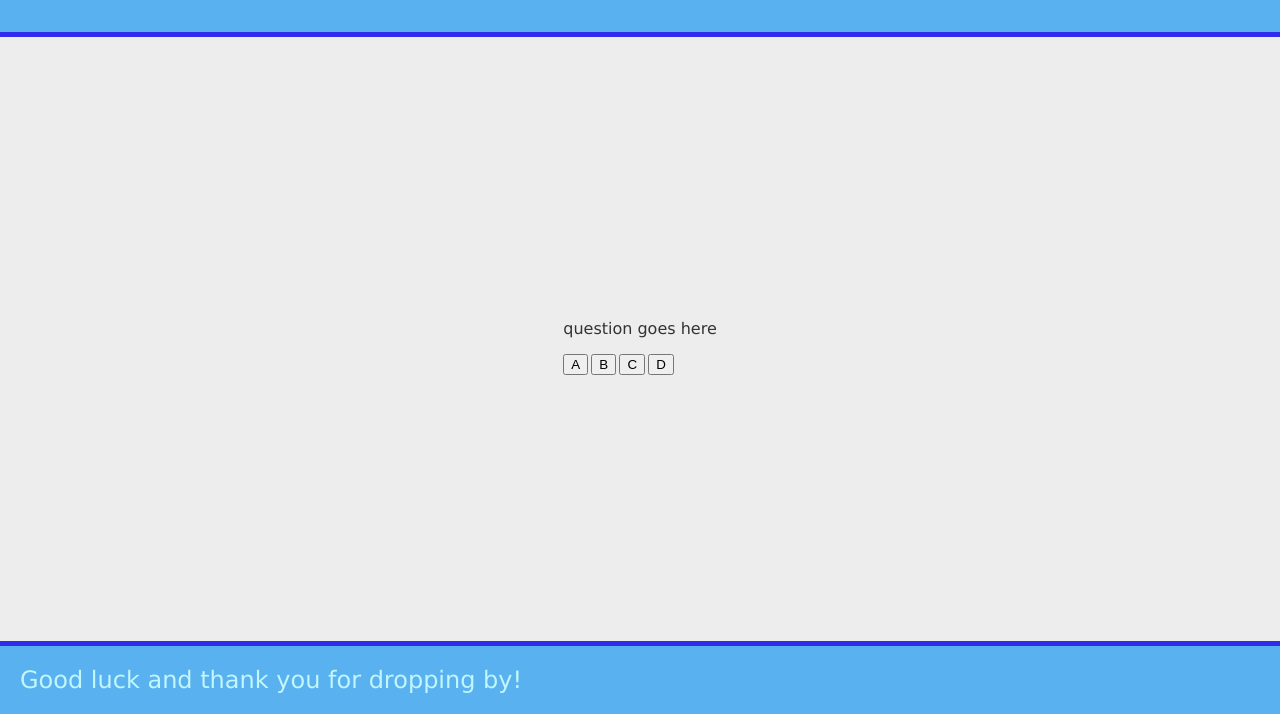
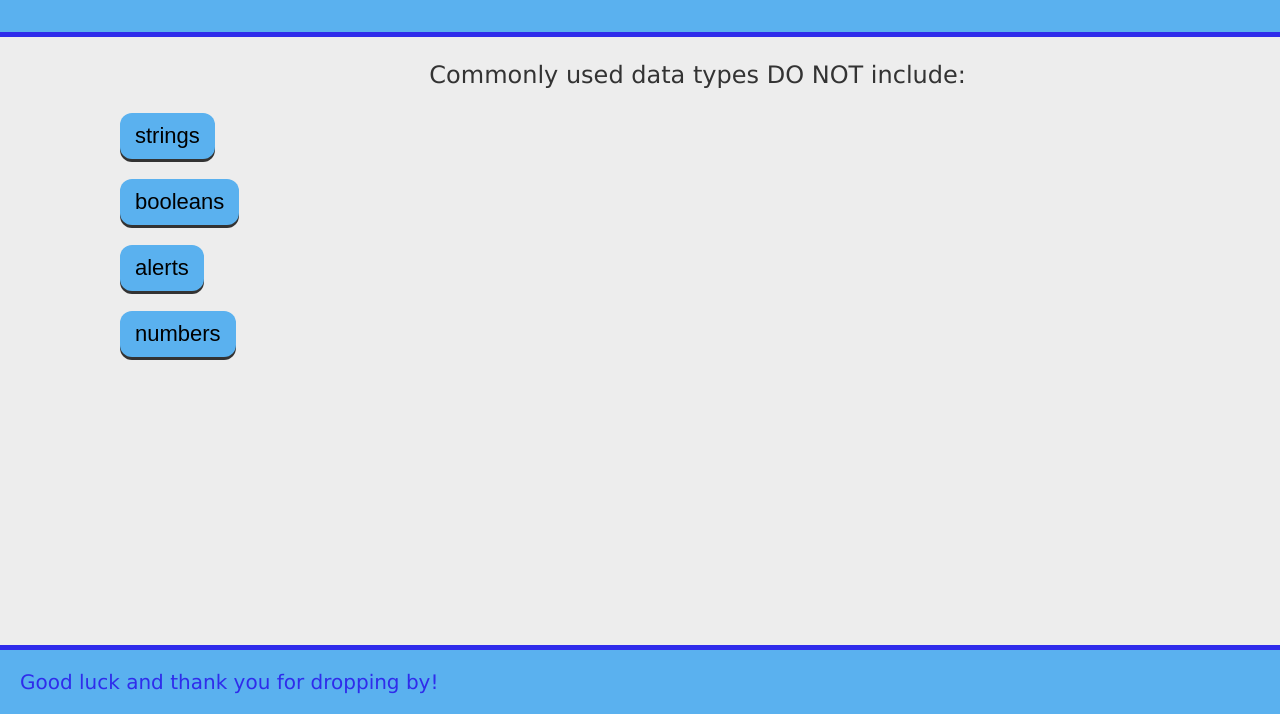
Before and after one commit to mendezhector16/code-quiz, a plain HTML site: page index.html in a window 1280 px wide. Both pictures are taken after a click on the button "Start Quiz". Shown: the part 86-800 px from the top of the page. Drawn offline with Linux system fonts and the light colour scheme.

Commit message:
fixed bug with accessing questionsin the array

```diff
--- a/assets/css/style.css
+++ b/assets/css/style.css
@@ -27,10 +27,14 @@
     padding: 30px 25px;
     border-bottom: 5px solid var(--primary);
   }
+  p {
+    font-size: 2.4rem;
+    text-align: center;
+  }
 
   p,
   li {
-    font-size: 1.6rem;
+    font-size: 2.4rem;
     text-align: center;
   }
 
@@ -40,26 +44,11 @@
     flex-wrap: wrap;
   }
 
-  form input {
-    outline: none;
-    border: none;
-    padding: 12px;
-    width: 100%;
-    font-size: 2.2rem;
-    border: 2px solid var(--grey);
-    border-radius: 12px;
-  }
-
-  form .form-group {
-    margin: 10px 6px 10px 0;
-    flex: 1;
-  }
-
   footer {
     width: 100%;
     background: var(--secondary);
-    color: var(--tertiary);
-    font-size: 2.4rem;
+    color: var(--primary);
+    font-size: 2rem;
     padding: 20px;
     border-top: 5px solid var(--primary);
   }
@@ -76,7 +65,8 @@
     display: flex;
     flex-wrap: wrap;
     justify-content: center;
-    margin: 25px auto;
+    font-size: 2rem;
+    margin: auto 60px;
     width: 95%;
   }
 
@@ -87,9 +77,10 @@
     flex-wrap: wrap;
     justify-content: center;
     padding: 10px 15px;
-    background: var(--primary);
+    background: var(--secondary);
     font-size: 2.2rem;
     border-radius: 12px;
+    margin-bottom: 20px;
     top: -3px;
     box-shadow: 0 3px var(--grey);
   }
--- a/assets/js/script.js
+++ b/assets/js/script.js
@@ -10,70 +10,86 @@ var answerDEl = document.querySelector("#choiceD");
 
 //quiz questions with anwers
 var quizQuestion = [{
-    question: "Commonly used data types DO NOT include:",
-    answers: {
-        a: "strings",
-        b: "booleans",
-        c: "alerts",
-        d: "numbers",
-    },
-    correctAnswer: "d"
+    question:"Commonly used data types DO NOT include:",
+    a:"strings",
+    b:"booleans",
+    c:"alerts",
+    d:"numbers",
+    correctAnswer:"d"
 },
 {
-    question: "The condition in an if/else statement is enclosed with ____________.",
-    answers: {
-        a: "quotes",
-        b: "curly brackets",
-        c: "parenthesis",
-        d: "square brackets",
-    },
-    correctAnswer: "b"
+    question:"The condition in an if/else statement is enclosed with ____________.",
+    a:"quotes",
+    b:"curly brackets",
+    c:"parenthesis",
+    d:"square brackets",
+    correctAnswer:"b"
 },
 {
     question: "Arrays in Java Script can be used to store __________.",
-    answers: {
-        a: "numbers and strings",
-        b: "other arrays",
-        c: "booleans",
-        d: "all of the above",
-    },
-    correctAnswer: "d"
+    a:"numbers and strings",
+    b:"other arrays",
+    c:"booleans",
+    d:"all of the above",
+    correctAnswer:"d"
 },
 {
-    question: "String values must be enclosd within _________ when being assigned to variables.",
-    answers: {
-        a: "commas",
-        b: "curly brackets",
-        c: "quotes",
-        d: "parenthesis",
-    },
-    correctAnswer: "c"
+    question:"String values must be enclosd within _________ when being assigned to variables.",
+    a:"commas",
+    b:"curly brackets",
+    c:"quotes",
+    d:"parenthesis",
+    correctAnswer:"c"
 },
 {
-    question: "A very useful tool used during development and debugging for printing content to the debugger is:",
-    answers: {
-        a: "JavaScript",
-        b: "terminal/bash",
-        c: "for loops",
-        d: "console.log",
-    },
+    question:"A very useful tool used during development and debugging for printing content to the debugger is:",
+    a:"JavaScript",
+    b:"terminal/bash",
+    c:"for loops",
+    d:"console.log",
     correctAnswer: "d"
 }];
 
+var i = 0;
+var lastQuestion = quizQuestion.length
+var points = 0
+
 var startQuiz = function() {
     console.log("start quiz");
+
+    displayQuizQuestion();
+
+};
+
+var displayQuizQuestion = function() {
     introDisplayEl.setAttribute("style", "display:none");
 
     quizDisplaEl.setAttribute("style", "display:initial");
 
-    for (var i = 0; i < quizQuestion.length; i++) {
-        var currentQuestion = quizQuestion[i];
+    var currentQuestion = quizQuestion[i];
 
-    }
-
+    quizQuestionDisplayEl.innerHTML = currentQuestion.question,
+    answerAEl.innerHTML = currentQuestion.a,
+    answerBEl.innerHTML = currentQuestion.b,
+    answerCEl.innerHTML = currentQuestion.c,
+    answerDEl.innerHTML = currentQuestion.d;
 };
 
+var checkAnswer = function(answer) {
+    var correct = quizQuestion[i].correctAnswer;
 
+    if (answer === correct && i !== lastQuestion) {
+        // score++;
+        window.alert("you are doing great sweety!");
+        i++;
+        displayQuizQuestion();
+    }
+    else {
+        window.alert("WRONG!!!!")
+        i++;
+        displayQuizQuestion();
+    }
+}
 //append quiz questions
 
 //alert if questions are wrong
--- a/index.html
+++ b/index.html
@@ -19,15 +19,15 @@
         <button class="btn" id="start-btn" type="submit">Start Quiz</button>
         </div>
 
-        <div id="quiz">
+        <div class="page-content" id="quiz">
             <!-- <div id="timer">Time Left on This Quiz: </div> -->
-            <div id="question">
-                <p>question goes here</p>
+            <div>
+                <p id="question">question goes here</p>
             </div>
-            <button id="choiceA" onclick="checkAnswer('a')">A</button>
-            <button id="choiceB" onclick="checkAnswer('b')">B</button>
-            <button id="choiceC" onclick="checkAnswer('c')">C</button>
-            <button id="choiceD" onclick="checkAnswer('d')">D</button>
+            <button class="btn" id="choiceA">A</button>
+            <button class="btn" id="choiceB" onclick="checkAnswer('b')">B</button>
+            <button class="btn" id="choiceC" onclick="checkAnswer('c')">C</button>
+            <button class="btn" id="choiceD" onclick="checkAnswer('d')">D</button>
             <div id="results"></div>
         </div>
     </main>
```
